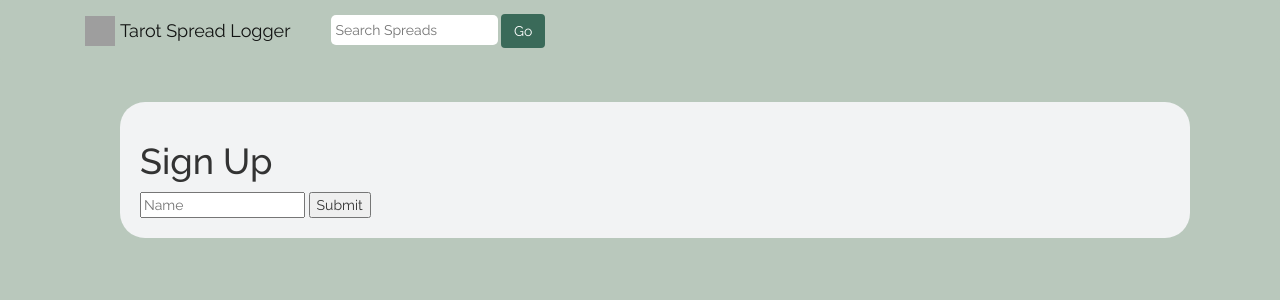
After one commit to 19ewalker/tarot-logger, a Flask app: page /login in a window 1280 px wide. The commit adds this page. Shown: the top 300 px of the page. Run offline with Flask 2, Linux system fonts and the light colour scheme; some libraries are stand-ins or nearby versions; grey boxes are pictures that could not be loaded.

Commit message:
experimenting with flask sessions, fixing bug with edit page

```diff
--- a/server.py
+++ b/server.py
@@ -1,7 +1,13 @@
 from flask import Flask
 from flask import render_template
 from flask import Response, request, jsonify
+from flask import redirect, session
+from flask_session import Session
+
 app = Flask(__name__)
+app.config["SESSION_PERMANENT"] = False
+app.config["SESSION_TYPE"] = "filesystem"
+Session(app)
 
 
 current_id = 3
@@ -40,32 +46,27 @@ spreads = [
         "notes": "This reading made me think of this other thing..."
     }
 ]
-cardNames = [
-    {
-		"id": "1",
-        "cardName": "The Fool",
-        "cardImage": "https://www.tarotcardmeanings.net/images/tarotcards/tarot-fool.jpg"
-	},
-    {
-		"id": "2",
-        "cardName": "The Magician",
-        "cardImage": "https://www.tarotcardmeanings.net/images/tarotcards/tarot-magician.jpg"
-	},
-    {
-		"id": "3",
-        "cardName": "The High Priestess",
-        "cardImage": "https://www.tarotcardmeanings.net/images/tarotcards/tarot-highpriestess.jpg"
-	},
-    {
-		"id": "4",
-        "cardName": "The Empress",
-        "cardImage": "https://www.tarotcardmeanings.net/images/tarotcards/tarot-empress.jpg"
-	}
-]
 # ROUTES
 @app.route('/')
-def hello_world():
-   return render_template('index.html')
+def index():
+    if not session.get("name"):
+        # if not there in the session then redirect to the login page
+        return redirect("/login")
+    return render_template('index.html')
+
+@app.route("/login", methods=["POST", "GET"])
+def login():
+    if request.method == "POST":
+        # record the user name
+        session["name"] = request.form.get("name")
+        # redirect to the main page
+        return redirect("/")
+    return render_template("login.html")
+
+@app.route("/logout")
+def logout():
+    session["name"] = None
+    return redirect("/")
 
 @app.route('/add')
 def add():
@@ -74,8 +75,6 @@ def add():
 @app.route('/search/<term>')
 def search(term=None, found=None):
     print(term)
-    # run search There
-    # return search results to template
     return render_template('search_term.html', term=term, found=found)
 
 @app.route('/view/<id>')
@@ -163,10 +162,10 @@ def save_spread():
     cards = cardString.split(", ")
     notes = json_data["notes"]
 
-    print(current_id)
+    print("Starting id" + str(current_id))
     current_id = int(current_id)
     current_id += 1
-    print(current_id)
+    print("Starting id +1" + str(current_id))
 
     new_spread_entry = {
         "spreadType": spreadType,
@@ -187,7 +186,6 @@ def save_spread():
 @app.route('/update_spread', methods=['GET', 'POST'])
 def update_spread():
     global spreads
-    global current_id
     #when stuck, print out json_data and check values within variables
     json_data = request.get_json()
     spreadType = json_data["spreadType"]
@@ -200,7 +198,7 @@ def update_spread():
     cards = cardString.split(", ")
     notes = json_data["notes"]
 
-    current_id = json_data["id"]
+    id = json_data["id"]
     edit_spread_entry = {
         "spreadType": spreadType,
         "numCards": numCards,
@@ -211,14 +209,14 @@ def update_spread():
         "cards": cards,
         "cards": cards,
         "notes": notes,
-        "id": str(current_id)
+        "id": str(id)
     }
-    spreads[int(current_id)-1] = edit_spread_entry
-    print(int(current_id)-1)
-    print(spreads[int(current_id)-1])
+    spreads[int(id)-1] = edit_spread_entry
+    print(int(id)-1)
+    print(spreads[int(id)-1])
     print(edit_spread_entry)
-    print(current_id)
-    return jsonify(current_id = current_id)
+    print(id)
+    return jsonify(id=id)
 @app.route('/delete_spread', methods=['POST'])
 def delete_spread():
     global spreads
--- a/static/add.css
+++ b/static/add.css
@@ -22,6 +22,11 @@ input {
 #details{
     margin: 20px;
 }
+.btn-search{
+    margin-left: auto;
+    background-color: #3A6A59;
+    color: #ffffff;
+}
 .submit-button {
     background: #3A6A59;
     color: #ffffff;
--- a/static/edit.css
+++ b/static/edit.css
@@ -17,6 +17,12 @@ body{
     background-color: #f2f3f4;
     border-radius: 25px;
 }
+.btn-search{
+    margin-left: auto;
+    background-color: #3A6A59;
+    color: #ffffff;
+}
+
 label{
     display: inline-block;
     float: left;
--- /dev/null
+++ b/static/login.css
@@ -0,0 +1,10 @@
+body{
+    background-color: #B9C8BC;
+    font-family: 'Raleway', serif;
+}
+#jumbotron{
+    margin: 20px;
+    padding: 20px;
+    background-color: #f2f3f4;
+    border-radius: 25px;
+}
--- a/static/main.css
+++ b/static/main.css
@@ -6,7 +6,7 @@
   padding: 5px;
   border-radius:5px;
 }
-.search-btn{
+.btn-search{
     margin-left: auto;
     background-color: #3A6A59;
     color: #ffffff;
--- a/static/view.css
+++ b/static/view.css
@@ -13,3 +13,8 @@ body{
     background-color: #3A6A59;
     color: #f2f3f4;
 }
+.btn-search{
+    margin-left: auto;
+    background-color: #3A6A59;
+    color: #ffffff;
+}
--- a/templates/add.html
+++ b/templates/add.html
@@ -37,7 +37,8 @@
                       <div class ="warning_div" id="date_warning_div"></div><br>
 
                       <label for="question">Question Asked* </label>
-                      <input type="question" id="question" name="question">
+                      <textarea rows="2" cols="40" id="question" name="question">
+                      </textarea>
                       <div class ="warning_div" id="question_warning_div"></div><br>
 
                       <label for="numCards">Number of Cards* </label>
@@ -57,7 +58,8 @@
                       <div class ="warning_div" id="deck_warning_div"></div><br>
 
                       <label for="notes">Notes: </label>
-                      <input type="text" id="notes" name="notes">
+                      <textarea rows="4" cols="40" id="notes" name="notes">
+                      </textarea>
                       <div id = "submit-grp">
                            <input type="submit" class="btn submit-button" value="Submit">
                       </div>
--- a/templates/edit_id.html
+++ b/templates/edit_id.html
@@ -33,7 +33,7 @@
     <body>
         <div id = "container">
             <div id = "jumbotron">
-                <h1>Edit Tarot Spread Log</h1> <button type='button' id='delete' class='btn btn-danger btn-lg'>Delete</button>
+                <h1>Edit Tarot Spread Log</h1> <button type='button' id='delete' class='btn btn-lg btn-danger'>Delete</button>
             </div>
             <div id = "see-created">
             </div>
--- a/templates/layout.html
+++ b/templates/layout.html
@@ -54,7 +54,7 @@
         <div class="navbar-nav">
          <form id="target">
              <input type="text" placeholder="Search Spreads" id="enter_book">
-             <input type="submit" class = "btn" value="Go">
+             <input type="submit" class = "btn btn-search" value="Go">
          </form>
         </div>
     </div>
--- /dev/null
+++ b/templates/login.html
@@ -0,0 +1,23 @@
+{% extends "layout.html" %}
+
+{% block content %}
+
+<html>
+    <head>
+        <link rel="stylesheet" href="{{url_for('static', filename='login.css')}}">
+        <script type="text/javascript" src="{{ url_for('static', filename = 'login.js') }}"></script>
+    </head>
+    <body>
+        <div class = "container">
+            <div id = "jumbotron">
+                <h1>Sign Up </h1>
+                <form action="/login" method="POST">
+                    <input placeholder="Name" autocomplete="off" type="text" name="name">
+                    <input type="submit" name="Register">
+                </form>
+            </div>
+        </div>
+    </body>
+</html>
+
+{% endblock %}
```
Also changed, not shown: static/add.js (+1 -10 lines), static/edit.js (+9 -6 lines), 2 other files.
